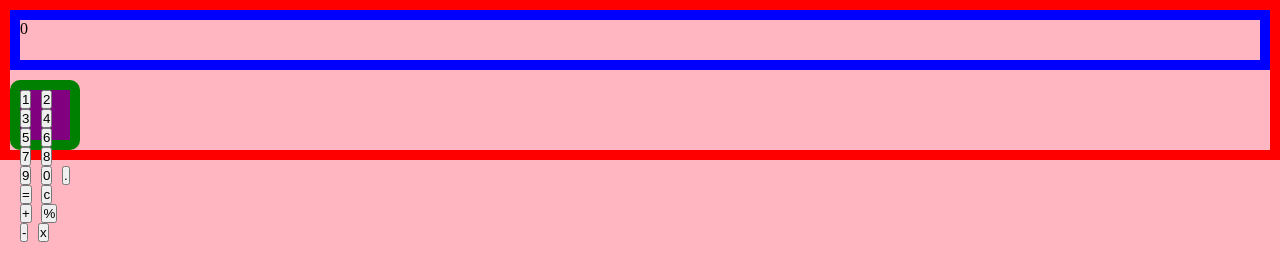
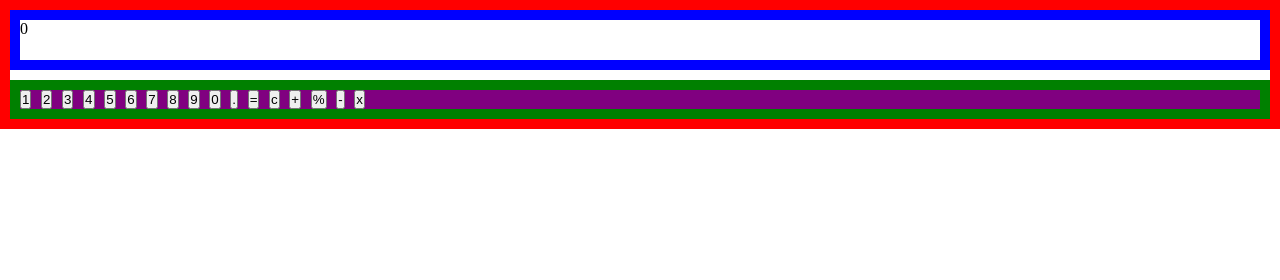
Before and after one commit to ahaziem/calcuator, a plain HTML site: page index.html in a window 1280 px wide. Drawn offline with Linux system fonts and the light colour scheme.

Commit message:
made changes

```diff
--- a/styles1.css
+++ b/styles1.css
@@ -9,32 +9,28 @@
 }
 
 body {
-    display:grid;
-    grid-template-columns: auto;
     grid-gap: 10px;
-    background-color: lightpink;
+    background-color: white;
     border: 10px solid red;
+    display: grid;
+    grid-template-columns: 1fr,1fr,1fr,1fr;
 }
 
 .calcuator-display {
     width: 100%;
+    display: grid;
+    grid-template-columns: 1fr,1fr,1fr,1fr;
     height: 60px;
-    display: grid;
     border: 10px solid blue;
 
 }
 
 .calculator-key {
     display: grid;
-    width: 70px;
-    height: 70px;
-    grid-gap: 10px;
+    grid-template-columns: 1fr,1fr,1fr,1fr;
     border: 10px solid green;
-    border-radius: 10px;
     font-size:100%;
     background-color: purple;
-    column-gap: 15px;
-    row-gap: 15px;
     font-size: medium;
     color: black;
     font-family: 'Courier New', Courier, monospace;
```
